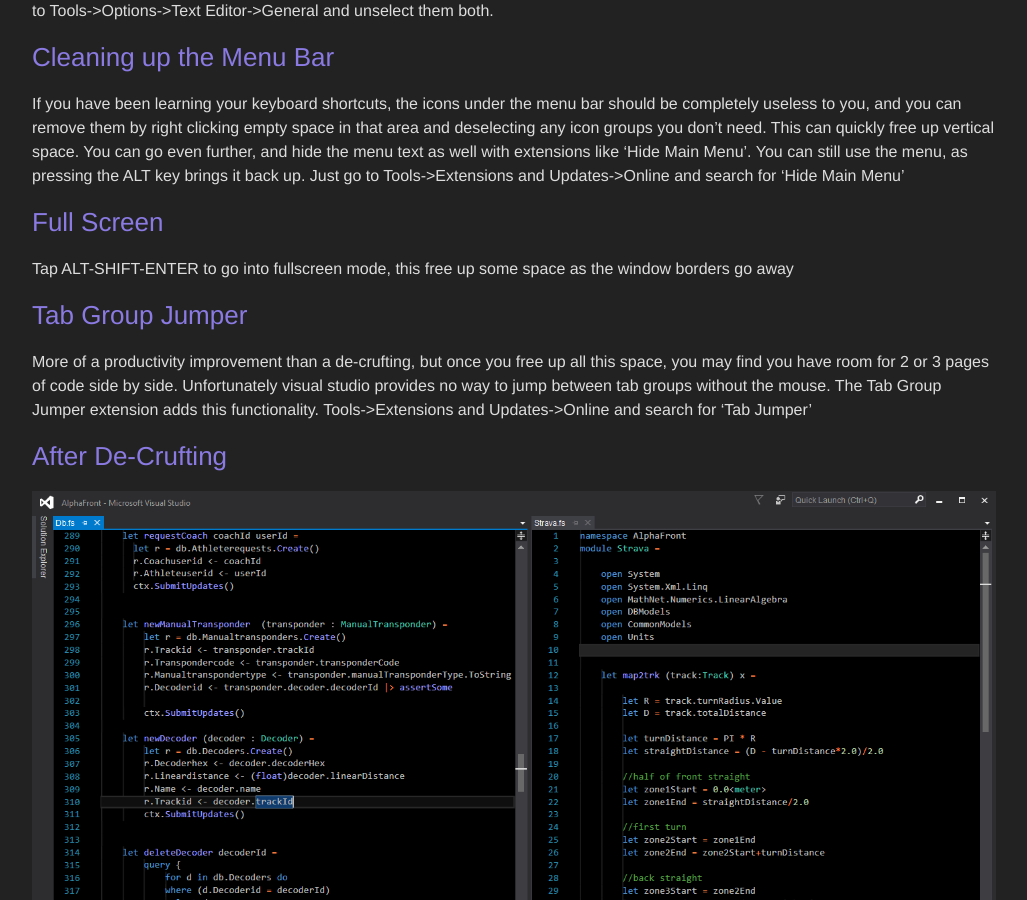
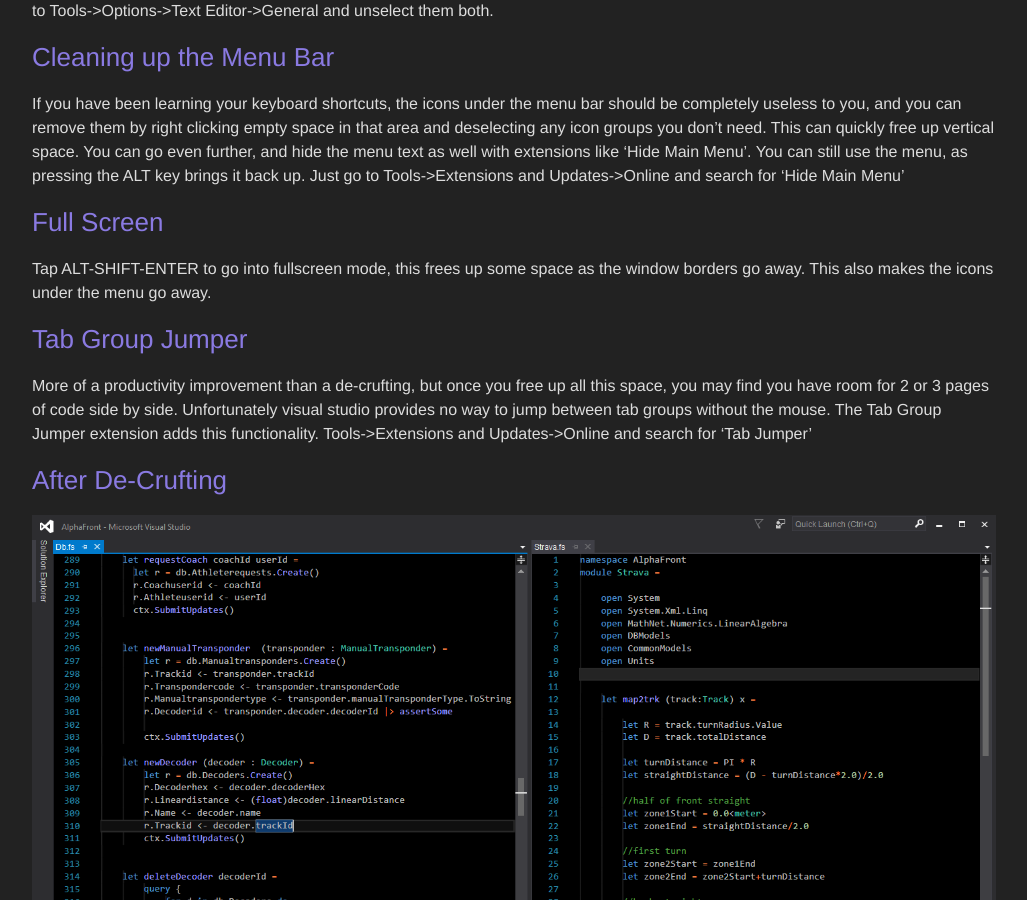
Before and after one commit to jackmott/jackmott.github.io, a Jekyll site: the page built from _posts/2016-7-11-decruft-visual-studio.markdown, in a window 1280 px wide and 900 px high, scrolled down 3001 px. Shown: the whole window, without its empty margins (126-1153 px from the left). Built offline with Jekyll 4.4.1, drawn with Linux system fonts in a browser that asks for light colours.

Commit message:
spellllling

```diff
--- a/_posts/2016-7-11-decruft-visual-studio.markdown
+++ b/_posts/2016-7-11-decruft-visual-studio.markdown
@@ -55,7 +55,7 @@
 
 ### Full Screen
 
-Tap ALT-SHIFT-ENTER to go into fullscreen mode, this free up some space as the window borders go away
+Tap ALT-SHIFT-ENTER to go into fullscreen mode, this frees up some space as the window borders go away. This also makes the icons under the menu go away.
 
 ### Tab Group Jumper
 
```
